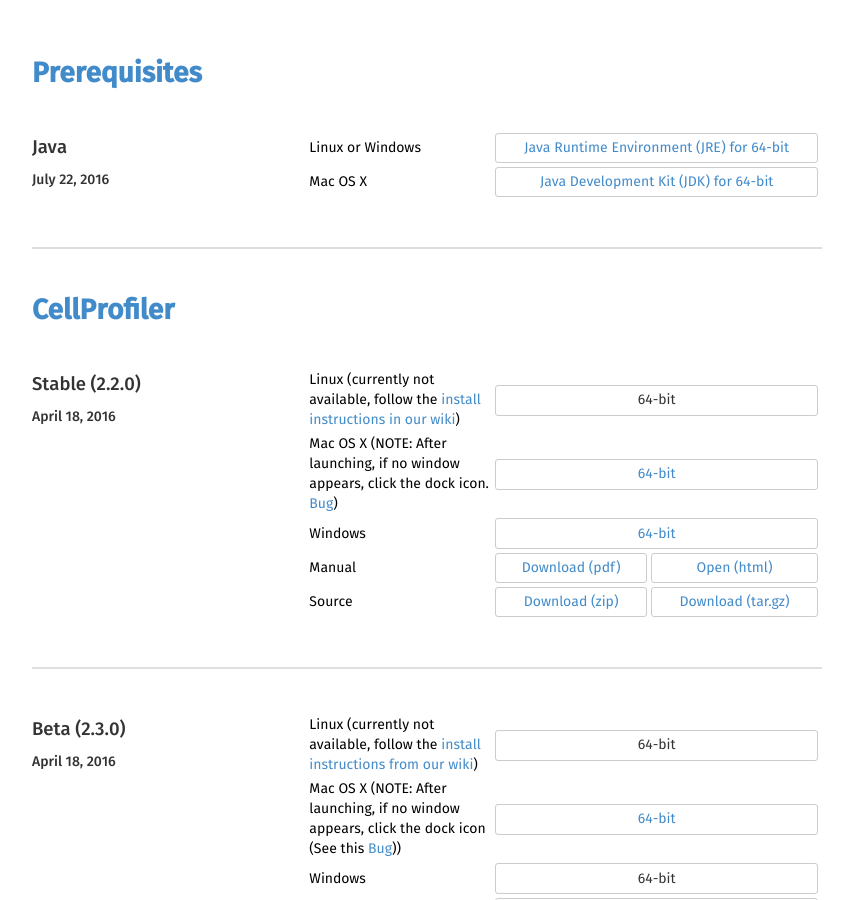
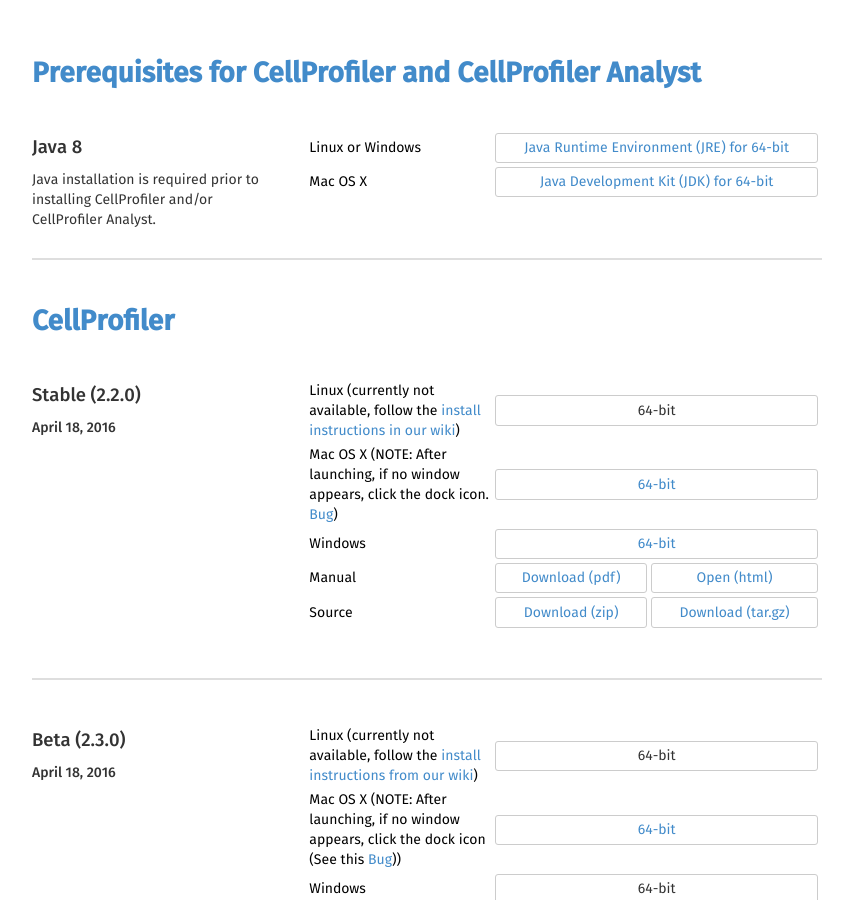
Before and after one commit to CellProfiler/cellprofiler.github.com-backup, a Jekyll site: the page built from releases/index.html, in a window 1280 px wide and 900 px high. Shown: the whole window, without its empty margins (213-1066 px from the left). Built offline with Jekyll 4.4.1, drawn with Linux system fonts in a browser that asks for light colours.

Commit message:
releases: minor layout changes

```diff
--- a/releases/index.html
+++ b/releases/index.html
@@ -4,13 +4,13 @@
 redirect_from: "/download.html"
 ---
 
-<h1 id='PRE'><a name='PRE'>Prerequisites</a></h1>
+<h1 id='PRE'><a name='PRE'>Prerequisites for CellProfiler and CellProfiler Analyst</a></h1>
 
 <div class="row install">
   <div class="col-md-4 side-header">
-    <h2 id="stable">Java</h2>
+    <h2 id="stable">Java 8</h2>
 
-    <h3>July 22, 2016</h3>
+    Java installation is required prior to installing CellProfiler and/or CellProfiler Analyst.
   </div>
 
   <div class="col-md-8">
```
